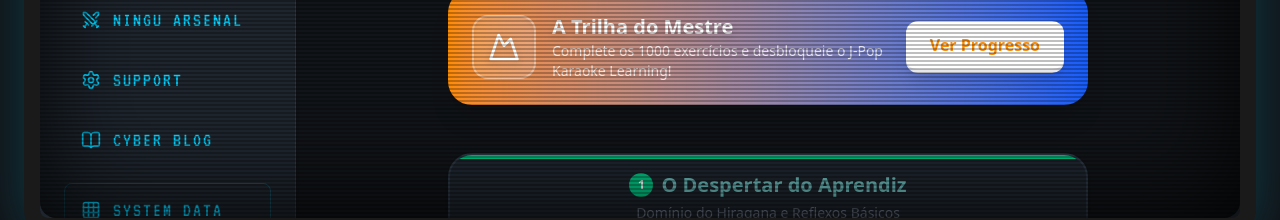
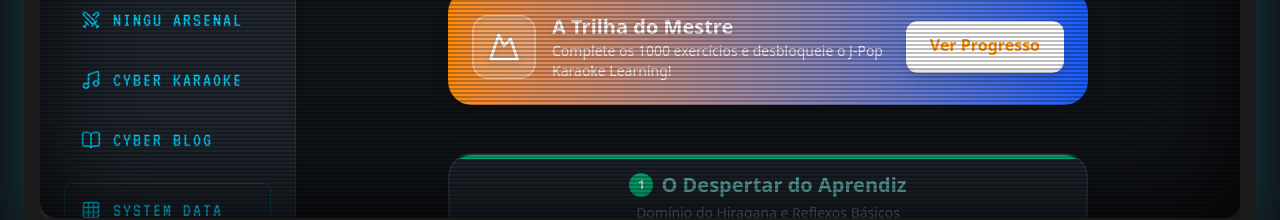
Before and after one commit to rc2HkBr/Rc2Gaijin, a Next.js app: page / in a window 1280 px wide. Shown: the part 542-762 px from the top of the page. Built offline with nearby package versions, Linux system fonts and the light colour scheme.

Commit message:
feat: add Sidebar component with RPG-style user HUD and navigation menu

```diff
--- a/src/components/Sidebar.tsx
+++ b/src/components/Sidebar.tsx
@@ -15,7 +15,7 @@ export default function Sidebar() {
     { name: "HOME", href: "/", icon: <Home className="w-5 h-5" /> },
     { name: "SHURIKEN SHOP", href: "/shop", icon: <ShoppingBag className="w-5 h-5" /> },
     { name: "NINGU ARSENAL", href: "/trilha", icon: <Swords className="w-5 h-5" /> },
-    { name: "SUPPORT", href: "/", icon: <Settings className="w-5 h-5" /> },
+    { name: "CYBER KARAOKE", href: "/jpop", icon: <Music className="w-5 h-5" /> },
     { name: "CYBER BLOG", href: "/", icon: <BookOpen className="w-5 h-5" /> },
   ];
 
```
